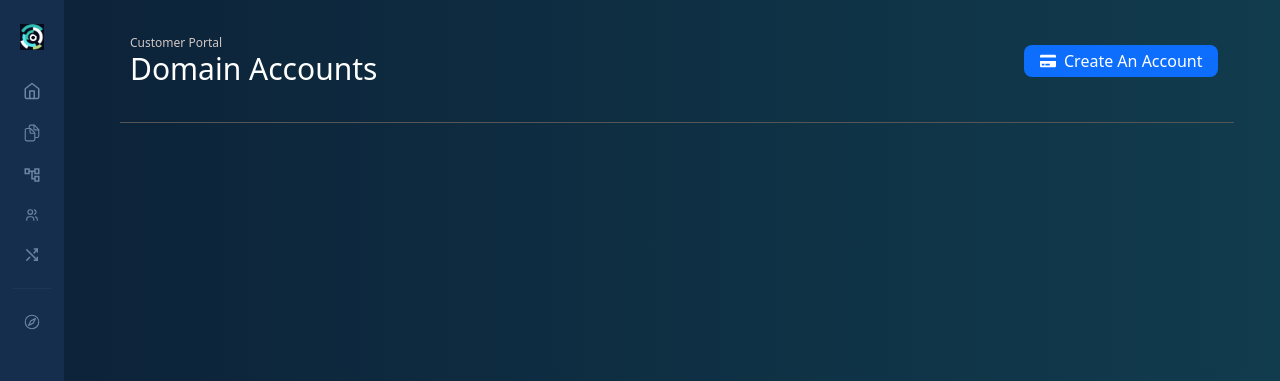
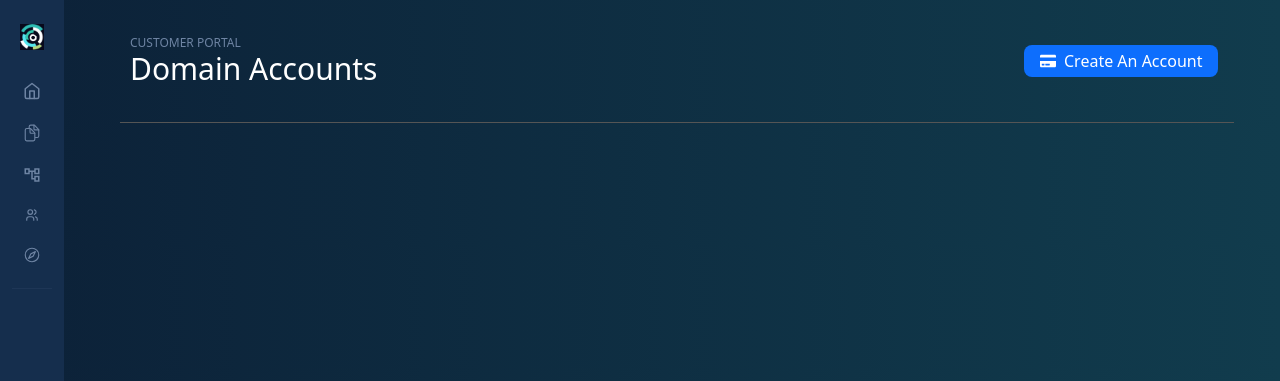
Before and after one commit to hamza-atif-hsol/Ascent-Portals, a React (Create React App) app: page / in a window 1280 px wide. Shown: the top 381 px of the page. Built offline with nearby package versions, Linux system fonts and the light colour scheme.

Commit message:
changed sidebar

```diff
--- a/src/Components/Header.jsx
+++ b/src/Components/Header.jsx
@@ -15,7 +15,7 @@ const Header = ({ subheading, heading, showButton, onButtonClick }) => {
     <div className="flex items-center">
       {/* Left Side: Subheading and Heading */}
       <div className='my-[35px] w-[80%]'>
-        <h6 className="mx-[130px] text-xs text-[#D1C7C5]">{subheading}</h6>
+        <h6 className="mx-[130px] text-xs text-[#6e84a3] uppercase">{subheading}</h6>
         <h1 className="mx-[130px] text-3xl text-white">{heading}</h1>
       </div>
 
--- a/src/Components/SideBar.jsx
+++ b/src/Components/SideBar.jsx
@@ -100,44 +100,47 @@ const SideBar = ({ portalType }) => {
           />
           <div className="flex flex-col content-between h-screen">
             <div className="flex-grow flex flex-col gap-6 items-center mt-8">
+              <Tooltip content="Dashboard">
                 <Link to="">
                   <FiHome
                     size={18}
                     className="text-[#6e84a3] hover:text-white transition-colors duration-200"
                   />
                 </Link>
+              </Tooltip>
+              <Tooltip content="Documents">
                 <Link to="">
                   <IoDocumentsOutline
                     size={18}
                     className="text-[#6e84a3] hover:text-white transition-colors duration-200"
                   />
                 </Link>
+              </Tooltip>
+              <Tooltip content="Accounts">
                 <Link to="">
                   <MdOutlineAccountTree
                     size={18}
                     className="text-[#6e84a3] hover:text-white transition-colors duration-200"
                   />
                 </Link>
+              </Tooltip>
+              <Tooltip content="Identities">
                 <Link to="">
                   <TbUsers
                     size={14}
                     className="text-[#6e84a3] hover:text-white transition-colors duration-200"
                   />
                 </Link>
-              <Link to="">
-                <TbSwitch
-                  size={18}
-                  className="text-[#6e84a3] hover:text-white transition-colors duration-200"
-                />
-              </Link>
-
-              <hr className="w-full border-t border-[#6e84a3] opacity-10" />
+              </Tooltip>
+              <Tooltip content="Walkthrough">
                 <Link to="">
                   <PiCompass
                     size={18}
                     className="text-[#6e84a3] hover:text-white transition-colors duration-200"
                   />
                 </Link>
+              </Tooltip>
+              <hr className="w-full border-t border-[#6e84a3] opacity-10" />
             </div>
             {/* Bottom Section */}
             <div className="flex flex-col items-center gap-6">
@@ -160,19 +163,22 @@ const SideBar = ({ portalType }) => {
           />
           <div className="flex flex-col content-between h-screen">
             <div className="flex-grow flex flex-col gap-6 items-center mt-8">
+              <Tooltip content="Domains">
                 <Link to="">
                   <RxDashboard
                     size={18}
                     className="text-[#6e84a3] hover:text-white transition-colors duration-200"
                   />
                 </Link>
-
+              </Tooltip>
+              <Tooltip content="Switch">
                 <Link to="">
                   <TbSwitch
                     size={18}
                     className="text-[#6e84a3] hover:text-white transition-colors duration-200"
                   />
                 </Link>
+              </Tooltip>
 
               <hr className="w-full border-t border-[#6e84a3] opacity-10" />
             </div>
--- a/src/Components/Tooltip.jsx
+++ b/src/Components/Tooltip.jsx
@@ -4,9 +4,9 @@ const Tooltip = ({ content, children }) => {
   return (
     <div className="relative cursor-pointer group flex items-center">
       <div>{children}</div>
-      <div className="absolute left-full ml-7 top-1/2 transform -translate-y-1/2 opacity-0 group-hover:opacity-100 transition-opacity duration-200 bg-background text-white text-xs rounded py-2 px-3 whitespace-nowrap z-10 pointer-events-none">
+      <div className="absolute left-full ml-7 top-1/2 transform -translate-y-1/2 opacity-0 group-hover:opacity-100 transition-opacity duration-200 bg-[#152e4d] text-white text-xs rounded-md py-2 px-3 whitespace-nowrap z-10 pointer-events-none">
         {content}
-        <div className="absolute top-1/2 left-[-4px] transform -translate-y-1/2 w-0 h-0 border-t-4 border-b-4 border-r-4 border-transparent border-r-background"></div>
+        <div className="absolute top-1/2 left-[-4px] transform -translate-y-1/2 w-0 h-0 border-t-4 border-b-4 border-r-4 border-transparent border-r-[#152e4d]"></div>
       </div>
     </div>
   );
```
Lines whose indentation alone changed are shown as unchanged.
